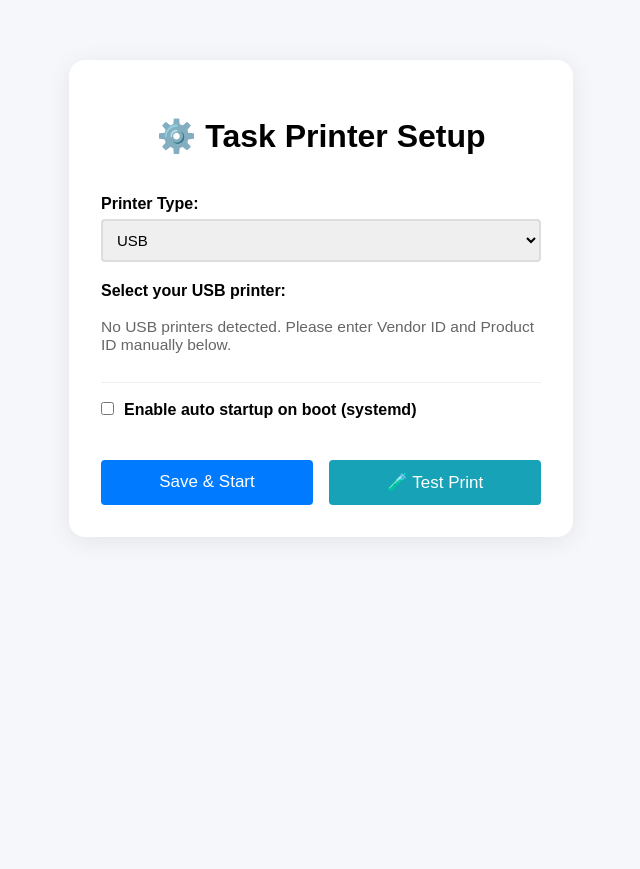
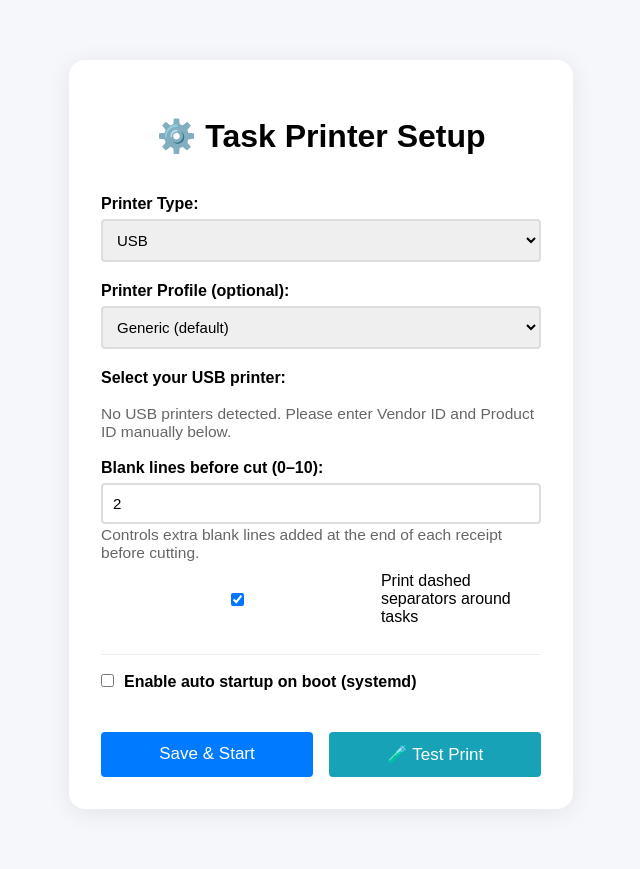
Before and after one commit to achhabra2/task-printer, a Flask app: page /setup in a window 1280 px wide. Shown: the whole page, without its empty margins (319-959 px from the left). Before the commit the page ends 505 px from the top, so only its background shows below. Run offline with Flask 2, Linux system fonts and the light colour scheme; parts of the project's set-up code (start-up, migrations or seed data) failed here and were passed over; some libraries are stand-ins or nearby versions.

Commit message:
Add some more configuration options, printer profile selection

```diff
--- a/app.py
+++ b/app.py
@@ -260,6 +260,19 @@ def setup():
             task_font_size = 72
         else:
             task_font_size = 60
+        # Profile selection (optional)
+        printer_profile = request.form.get('printer_profile', '').strip()
+        if printer_profile.lower() == 'generic':
+            printer_profile = ''
+
+        # Spacing and formatting preferences
+        try:
+            cut_feed_lines = int(request.form.get('cut_feed_lines', '2'))
+        except ValueError:
+            cut_feed_lines = 2
+        cut_feed_lines = max(0, min(10, cut_feed_lines))
+        print_separators = request.form.get('print_separators') == 'on'
+
         config = {
             'printer_type': printer_type,
             'usb_vendor_id': usb_vendor_id,
@@ -270,6 +283,9 @@ def setup():
             'serial_baudrate': serial_baudrate,
             'receipt_width': receipt_width,
             'task_font_size': task_font_size,
+            'printer_profile': printer_profile,
+            'cut_feed_lines': cut_feed_lines,
+            'print_separators': print_separators,
         }
         save_config(config)
         auto_startup = request.form.get('auto_startup') == 'on'
@@ -301,14 +317,15 @@ def print_tasks(subtitle_tasks):
     try:
         app.logger.info("Attempting to connect to printer...")
         p = None
+        profile = config.get('printer_profile') or None
         if config['printer_type'] == 'usb':
-            p = Usb(int(config['usb_vendor_id'], 16), int(config['usb_product_id'], 16))
+            p = Usb(int(config['usb_vendor_id'], 16), int(config['usb_product_id'], 16), 0, profile=profile) if profile else Usb(int(config['usb_vendor_id'], 16), int(config['usb_product_id'], 16))
         elif config['printer_type'] == 'network':
             from escpos.printer import Network
-            p = Network(config['network_ip'], int(config['network_port']))
+            p = Network(config['network_ip'], int(config['network_port']), profile=profile) if profile else Network(config['network_ip'], int(config['network_port']))
         elif config['printer_type'] == 'serial':
             from escpos.printer import Serial
-            p = Serial(config['serial_port'], baudrate=int(config['serial_baudrate']))
+            p = Serial(config['serial_port'], baudrate=int(config['serial_baudrate']), profile=profile) if profile else Serial(config['serial_port'], baudrate=int(config['serial_baudrate']))
         else:
             raise Exception('Unsupported printer type')
         app.logger.info("Printer connection established")
@@ -318,15 +335,20 @@ def print_tasks(subtitle_tasks):
             app.logger.info(f"Printing receipt for task {i}: {task.strip()} (Subtitle: {subtitle})")
             p.text("\n\n")
             p.set(align='left', bold=False, width=1, height=1)
-            p.text("------------------------------------------------\n")
+            if bool(config.get('print_separators', True)):
+                p.text("------------------------------------------------\n")
             if subtitle:
                 p.set(align='left', bold=False, width=1, height=1)
                 p.text(f"{subtitle}\n")
             img = render_large_text_image(task.strip(), config)
             p.image(img)
             p.set(align='left', bold=False, width=1, height=1)
-            p.text("------------------------------------------------\n")
-            p.text("\n\n")
+            if bool(config.get('print_separators', True)):
+                p.text("------------------------------------------------\n")
+            # Extra blank lines before cutting, configurable
+            extra = int(config.get('cut_feed_lines', 2))
+            if extra > 0:
+                p.text("\n" * extra)
             p.cut()
             app.logger.info(f"Printed and cut receipt for task {i}")
         p.close()
--- a/templates/index.html
+++ b/templates/index.html
@@ -226,12 +226,8 @@
         .top-actions { display:flex; align-items:center; gap: 10px; flex-wrap: wrap; }
         .top-btn { display:inline-flex; align-items:center; gap:6px; background: #007bff; color:#fff; border:none; border-radius: 20px; padding: 8px 14px; font-size: 14px; cursor:pointer; text-decoration:none; }
         .top-btn:hover { background:#0056b3; color:#fff; text-decoration:none; }
-        .top-btn.info { background:#17a2b8; }
-        .top-btn.info:hover { background:#117a8b; }
         body.dark-mode .top-btn { background:#0056b3; }
         body.dark-mode .top-btn:hover { background:#003a7a; }
-        body.dark-mode .top-btn.info { background:#117a8b; }
-        body.dark-mode .top-btn.info:hover { background:#0b5964; }
         .inline-form { display:inline; margin:0; padding:0; }
         /* Dark mode toggle */
         .dark-mode-toggle { background:#e7e7e7; color:#222; border:none; border-radius:20px; padding:8px 14px; cursor:pointer; }
@@ -255,7 +251,7 @@
     <a href="/setup" class="top-btn">⚙️ Settings</a>
     <form method="POST" action="/test_print" class="inline-form">
       <input type="hidden" name="csrf_token" value="{{ csrf_token() }}">
-      <button type="submit" class="top-btn info">🧪 Test Print</button>
+      <button type="submit" class="top-btn">🧪 Test Print</button>
     </form>
   </div>
 
--- a/templates/setup.html
+++ b/templates/setup.html
@@ -28,6 +28,20 @@ input[type=radio] { width: 13px !important; height: 13px !important; min-width:
       <option value="usb" {% if pt=='usb' %}selected{% endif %}>USB</option>
       <option value="network" {% if pt=='network' %}selected{% endif %}>Network</option>
       <option value="serial" {% if pt=='serial' %}selected{% endif %}>Serial</option>
+    </select>
+
+    <label style="text-align:left;">Printer Profile (optional):</label>
+    {% set profiles = [
+      ('', 'Generic (default)'),
+      ('TM-P80', 'Epson TM-P80'),
+      ('TM-T88III', 'Epson TM-T88III'),
+      ('TM-T20III', 'Epson TM-T20III')
+    ] %}
+    {% set sel_profile = (config.printer_profile if config and config.printer_profile is not none else '') %}
+    <select name="printer_profile" id="printer_profile">
+      {% for val, label in profiles %}
+        <option value="{{ val }}" {% if sel_profile==val %}selected{% endif %}>{{ label }}</option>
+      {% endfor %}
     </select>
     <label class="usb-printer-label">Select your USB printer:</label>
     <div id="usb_fields" class="usb-list">
@@ -63,6 +77,14 @@ input[type=radio] { width: 13px !important; height: 13px !important; min-width:
         <input name="usb_product_id" value="{{ (config.usb_product_id if config else '0x0e28') }}">
         <div class="help">Find this by running <code>lsusb</code>. Example: <code>ID 04b8:0e28</code> → Product ID: <b>0x0e28</b></div>
       </div>
+    </div>
+    <div id="formatting_fields" style="margin-top: 12px;">
+      <label>Blank lines before cut (0–10):</label>
+      <input type="number" name="cut_feed_lines" min="0" max="10" value="{{ (config.cut_feed_lines if config and config.cut_feed_lines is not none else 2) }}">
+      <div class="help">Controls extra blank lines added at the end of each receipt before cutting.</div>
+      <label style="display:flex;align-items:center;gap:8px;font-weight:normal;margin-top:10px;">
+        <input type="checkbox" name="print_separators" {% if not config or config.print_separators %}checked{% endif %}> Print dashed separators around tasks
+      </label>
     </div>
     <div id="network_fields" style="display:none;">
       <label>Network IP:</label> <input name="network_ip" value="{{ (config.network_ip if config else '') }}"><br>
```
Also changed, not shown: docs/IMPLEMENTED.md (+5 -0 lines).
